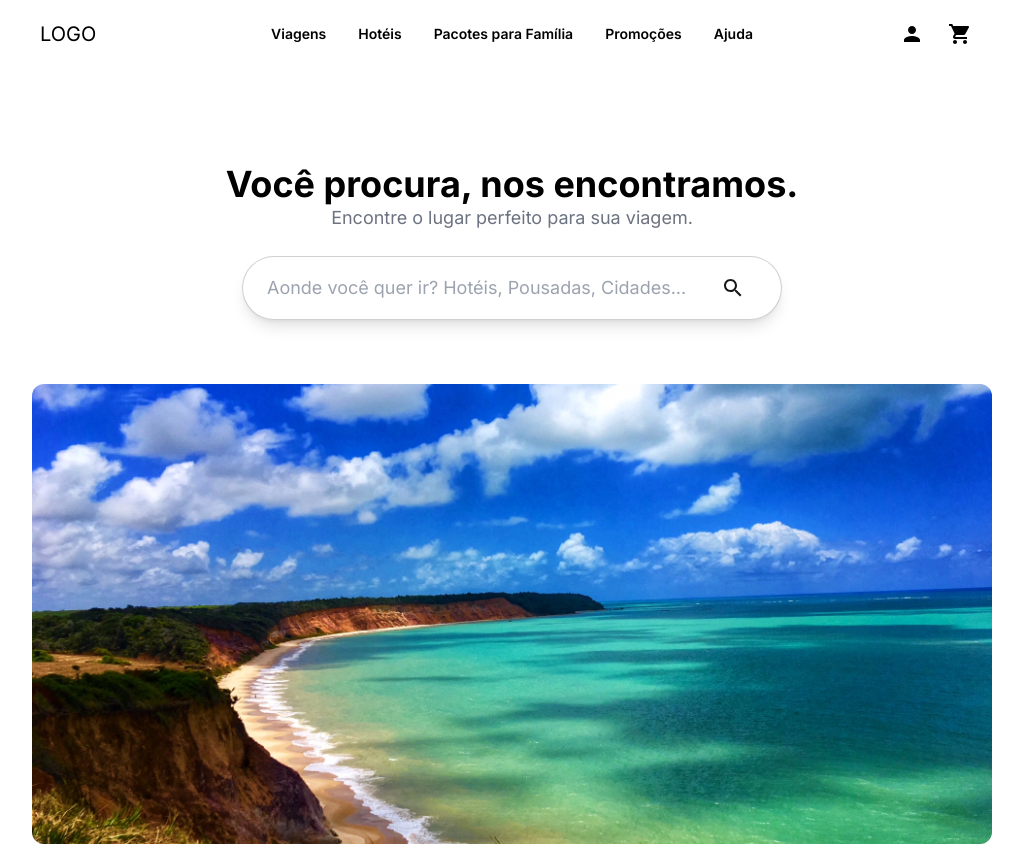
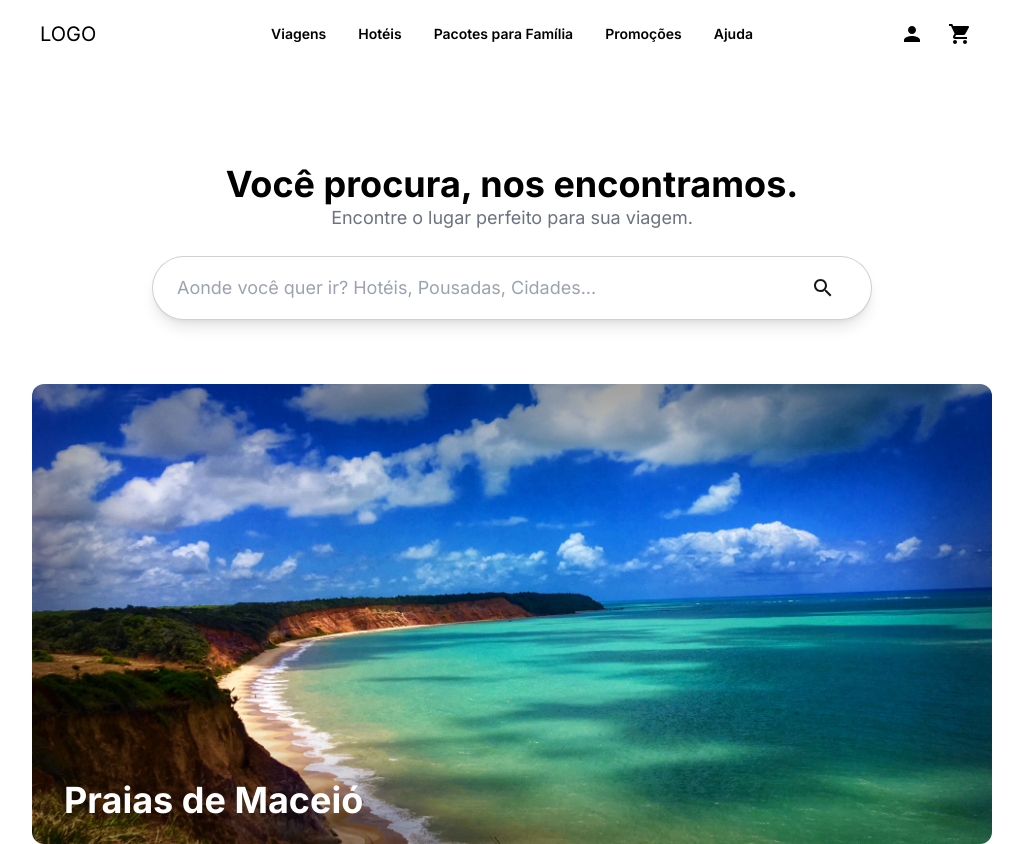
Before and after one commit to ivtrL/FrontEnd, a Next.js app: page / in a window 1280 px wide. Shown: the whole page, without its empty margins (128-1151 px from the left). Built offline with nearby package versions, Linux system fonts and the light colour scheme; grey boxes are pictures that could not be loaded.

Commit message:
Added: banner vignette and title

```diff
--- a/src/app/page.tsx
+++ b/src/app/page.tsx
@@ -9,8 +9,9 @@ export default function Home() {
       <div className="drawer">
         <input className="drawer-toggle" type="checkbox" id="my-drawer" />
         <div className="drawer-content flex flex-col">
-          <header className="navbar w-3/4 mx-auto">
-            <div className="flex-none lg:hidden">
+          <header className="navbar max-md:w-full md:w-5/6 max-sm:p-4 lg:w-3/4 mx-auto">
+            <div className="navbar-start lg:hidden">
+              <div className="flex-none">
                 <label
                   htmlFor="my-drawer"
                   aria-label="open sidebar"
@@ -19,7 +20,8 @@ export default function Home() {
                   <DensitySmallIcon />
                 </label>
               </div>
-            <div className="lg:navbar-start">
+            </div>
+            <div className="lg:navbar-start max-lg:navbar-center">
               <a className="text-xl text-black">LOGO</a>
             </div>
             <div className="navbar-center hidden lg:flex">
--- a/src/components/MainPage.tsx
+++ b/src/components/MainPage.tsx
@@ -1,26 +1,27 @@
 "use client";
-import { motion, useMotionValue, useMotionValueEvent } from "framer-motion";
+import { animate, motion, useMotionValue } from "framer-motion";
 import { useEffect, useState } from "react";
+import useMeasure from "react-use-measure";
 import SearchIcon from "@mui/icons-material/Search";
 
-const imgs = ["/praia.jpg", "/rio.jpg", "/SP.jpg"];
+const imgs = [
+  { src: "/praia.jpg", title: "Praias de Maceió" },
+  { src: "/rio.jpg", title: "Rio de Janeiro" },
+  { src: "/SP.jpg", title: "São Paulo" },
+];
 
 const DRAG_BUFFER = 100;
+const ONE_SECOND = 1000;
+const INTERVAL = 10 * ONE_SECOND;
 
 export default function MainPage() {
-  const [dragging, setDragging] = useState(false);
+  const [_dragging, setDragging] = useState(false);
   const [imgIndex, setImgIndex] = useState(0);
 
+  const [ref, { width }] = useMeasure();
+
   const dragX = useMotionValue(0);
-  const dragXProgress = useMotionValue(0);
 
-  useMotionValueEvent(dragX, "change", (x) => {
-    if (typeof x === "number" && dragging) {
-      dragXProgress.set(x);
-    } else {
-      dragXProgress.set(0);
-    }
-  });
   const onDragStart = () => {
     setDragging(true);
   };
@@ -39,35 +40,31 @@ export default function MainPage() {
 
   useEffect(() => {
     const intervalRef = setInterval(() => {
-      const x = dragXProgress.get();
-
-      if (x === 0) {
       setImgIndex((prev) => {
         if (prev === imgs.length - 1) {
           return 0;
         }
         return prev + 1;
       });
-      }
-    }, 10000);
+    }, INTERVAL);
 
     return () => {
       clearInterval(intervalRef);
     };
-  }, []);
+  }, [imgIndex]);
 
   return (
     <main className="relative w-3/4 mx-auto top-24 flex flex-col">
       <div className="w-3/4 mx-auto gap-6 flex flex-col items-center">
         <div className="flex flex-col items-center">
-          <h1 className="text-4xl font-bold text-black">
+          <h1 className="text-4xl text-center font-bold text-black">
             Você procura, nos encontramos.
           </h1>
-          <p className="text-lg text-gray-500">
+          <p className="text-lg text-center text-gray-500">
             Encontre o lugar perfeito para sua viagem.
           </p>
         </div>
-        <label className="input input-bordered input-lg bg-white flex items-center gap-2 w-3/4 rounded-full shadow-lg">
+        <label className="input input-bordered input-lg bg-white flex items-center gap-2 max-w-7xl w-full rounded-full shadow-lg min-w-96">
           <input
             type="text"
             placeholder="Aonde você quer ir? Hotéis, Pousadas, Cidades..."
@@ -96,14 +93,21 @@ export default function MainPage() {
         >
           {imgs.map((img, index) => (
             <div
+              key={index}
+              className="aspect-video w-full shrink-0 h-[460px] relative text-center"
+            >
+              <h1 className="absolute bottom-6 left-8 text-white text-4xl font-bold">
+                {img.title}
+              </h1>
+              <div
                 style={{
-                backgroundImage: `url(${img})`,
+                  backgroundImage: `url(${img.src})`,
                   backgroundSize: "cover",
                   backgroundPosition: "center",
                 }}
-              key={index}
-              className="aspect-video w-full shrink-0 h-[460px] object-cover"
+                className="h-full object-cover shadow-vignette"
               />
+            </div>
           ))}
         </motion.div>
       </div>
--- a/tailwind.config.ts
+++ b/tailwind.config.ts
@@ -9,10 +9,8 @@ const config: Config = {
   ],
   theme: {
     extend: {
-      backgroundImage: {
-        "gradient-radial": "radial-gradient(var(--tw-gradient-stops))",
-        "gradient-conic":
-          "conic-gradient(from 180deg at 50% 50%, var(--tw-gradient-stops))",
+      boxShadow: {
+        vignette: "inset 0 0 80px 60px rgba(0, 0, 0, 0.4)",
       },
     },
   },
```
Lines whose indentation alone changed are shown as unchanged.
